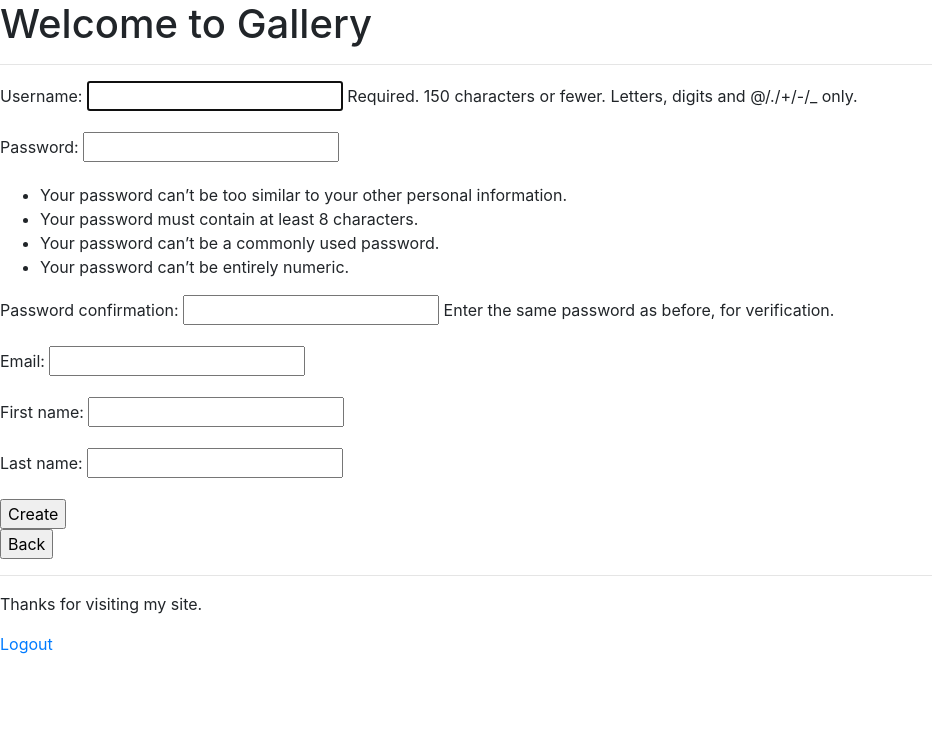
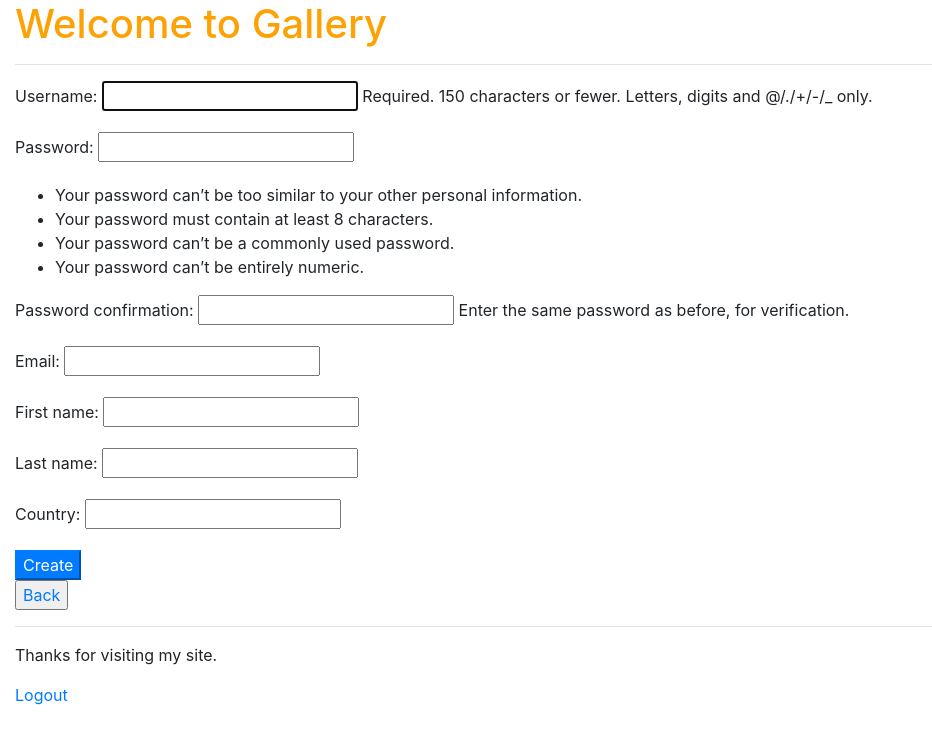
Before and after one commit to alexleschenko/gallery, a Django app: page /create/ in a window 1280 px wide. Shown: the top 744 px of the page, without its empty margins (0-932 px from the left). Run offline with Django 3.2, Linux system fonts and the light colour scheme; some libraries are stand-ins or nearby versions.

Commit message:
redo profile again - create userdetail model - created automatically when user created

```diff
--- a/app/admin.py
+++ b/app/admin.py
@@ -1,4 +1,6 @@
 from django.contrib import admin
-from app.models import  Image
+from app.models import  Image, UserDetail
+
 # Register your models here.
 admin.site.register(Image)
+admin.site.register(UserDetail)
--- a/app/forms.py
+++ b/app/forms.py
@@ -2,13 +2,14 @@
 from django.contrib.auth.forms import UserCreationForm
 from django.contrib.auth.models import User
 
-from app.models import Image
+from app.models import Image, UserDetail
 
 
 class UserCreateForm(UserCreationForm):
     email = forms.EmailField(required=True)
     first_name = forms.CharField(max_length=50)
     last_name = forms.CharField(max_length=50)
+    country = forms.CharField(max_length=100)
 
     class Meta:
         model = User
@@ -16,13 +17,12 @@
 
     def save(self, commit=True):
         user = super(UserCreateForm, self).save(commit=False)
-
         user.email = self.cleaned_data["email"]
-        user.save()
         user.first_name = self.cleaned_data['first_name']
         user.last_name = self.cleaned_data['last_name']
         if commit:
             user.save()
+        UserDetail.objects.create(user=user, country=self.cleaned_data['country'])
         return user
 
 
--- a/app/models.py
+++ b/app/models.py
@@ -20,3 +20,8 @@
     user = models.ForeignKey(User, null=True)
     image = models.ImageField(upload_to=settings.MEDIA_ROOT, validators=[validate_image])
     url = models.CharField(max_length=25, blank=True)
+
+
+class UserDetail(models.Model):
+    country=models.CharField(max_length=100)
+    user=models.OneToOneField(User)
--- a/gallery/settings.py
+++ b/gallery/settings.py
@@ -36,7 +36,8 @@
     'django.contrib.sessions',
     'django.contrib.messages',
     'django.contrib.staticfiles',
-    'app'
+    'app',
+    'bootstrap3'
 ]
 
 MIDDLEWARE = [
--- /dev/null
+++ b/media/static/style.css
@@ -0,0 +1,7 @@
+h1 {
+    color: #FCA205;
+}
+
+body {
+    padding-left: 15px;
+}
--- a/templates/create_user.html
+++ b/templates/create_user.html
@@ -3,6 +3,6 @@
 {% block content %}
     <form action="" method="post">{% csrf_token %}
         {{ form.as_p }}
-        <input type="submit" value="Create"  class="c"><br>
-        <input type="button" onclick="history.back()" value="Back">
+        <input type="submit" value="Create" class="btn-primary"><br>
+        <input type="button" onclick="history.back()" value="Back" class="btn-link">
 {% endblock %}
--- a/templates/images_all.html
+++ b/templates/images_all.html
@@ -2,11 +2,11 @@
 {% block title %}Images{% endblock %}
 {% block content %}
     <table>
-    <a href="{% url 'main' %}" >Back to main page</a><br>
+        <a href="{% url 'main' %}">Back to main page</a><br>
         {% for image in images %}
             <img src="/media/{{ image.url }}"><br><br>
         {% endfor %}
     </table>
-    <a href="{% url 'images_list' %}" >Back to images list</a>
+    <a href="{% url 'images_list' %}">Back to images list</a>
 
 {% endblock %}
--- a/templates/upload.html
+++ b/templates/upload.html
@@ -1,13 +1,14 @@
 {% extends "base.html" %}
 {% block title %}Upload Image{% endblock %}
 {% block content %}
-    <form action="{% url 'add_image' %}" method="post" enctype="multipart/form-data">{% csrf_token %}
+    <form action="{% url 'add_image' %}" method="post" enctype="multipart/form-data" class="form">{% csrf_token %}
         {% if messages %}
             {% for message in messages %}
                 {{ message }}
             {% endfor %}
         {% endif %}
+
         {{ form.as_p }}
-        <input type="submit" value="Upload"  class="c"><br>
+        <input type="submit" value="Upload" class="c"><br>
         <input type="button" onclick="history.back()" value="Back">
 {% endblock %}
--- a/templates/user_update.html
+++ b/templates/user_profile.html
@@ -3,7 +3,7 @@
 {% block content %}
     <form action="" method="post">{% csrf_token %}
         {{ form.as_p }}
-        <input class="c" type="submit" value="Update"/>
+        <input class="btn" type="submit" value="Done"/>
     </form>
     <input type="button" onclick="history.back()" value="Back" class="c">
 {% endblock %}
```
Also changed, not shown: templates/Profile.html (+7 -4 lines), templates/images.html (+7 -5 lines).
